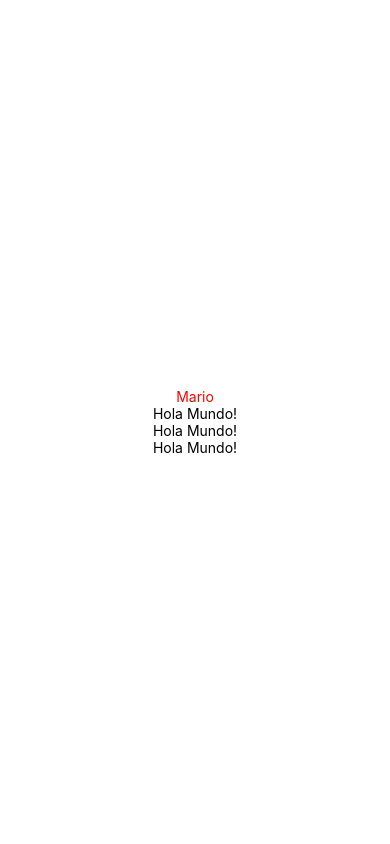
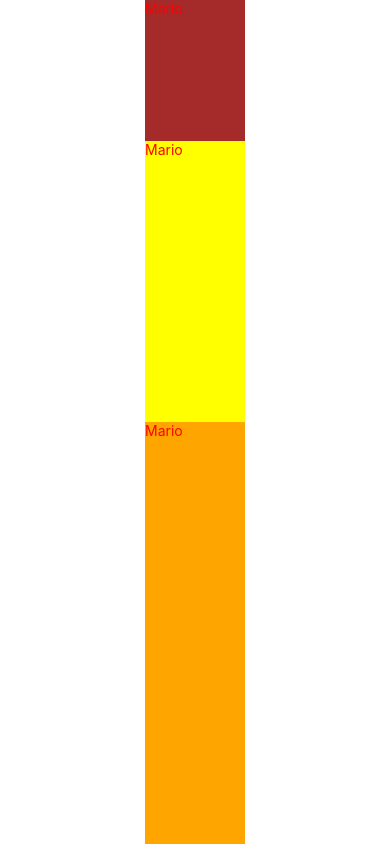
Before and after one commit to mario-galindo/react-native-scratch, a React Native app: screen / in a window 390 px wide. Built offline with nearby package versions, Linux system fonts and the light colour scheme.

Commit message:
dimensiones con flex

```diff
--- a/App.js
+++ b/App.js
@@ -26,9 +26,8 @@ export default class App extends React.Component {
     return (
       <View style={styles.container}>
         <Text style={styles.text}>Mario</Text>
-        <Texto />
-        <Texto />
-        <Texto />
+        <Text style={styles.text2}>Mario</Text>
+        <Text style={styles.text3}>Mario</Text>
       </View>
     );
   }
@@ -36,7 +35,25 @@ export default class App extends React.Component {
 
 const styles = StyleSheet.create({
   text: {
-    color: 'red'
+    flex:1,
+    height:100,
+    width:100,
+    color: 'red',
+    backgroundColor:'brown'
+  },
+  text2: {
+    flex:2,
+    height:100,
+    width:100,
+    color: 'red',
+    backgroundColor:'yellow'
+  },
+  text3: {
+    flex:3,
+    height:100,
+    width:100,
+    color: 'red',
+    backgroundColor:'orange'
   },
   container: {
     flex: 1,
```
